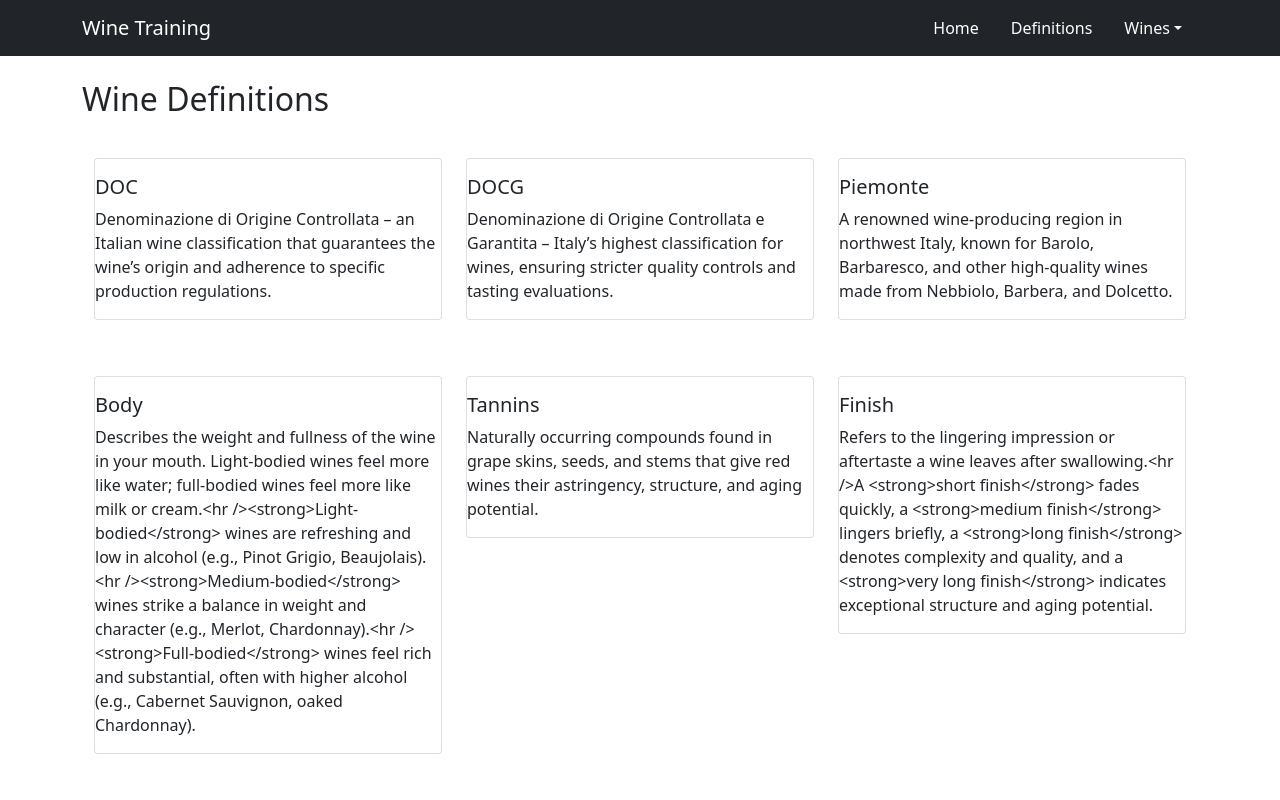
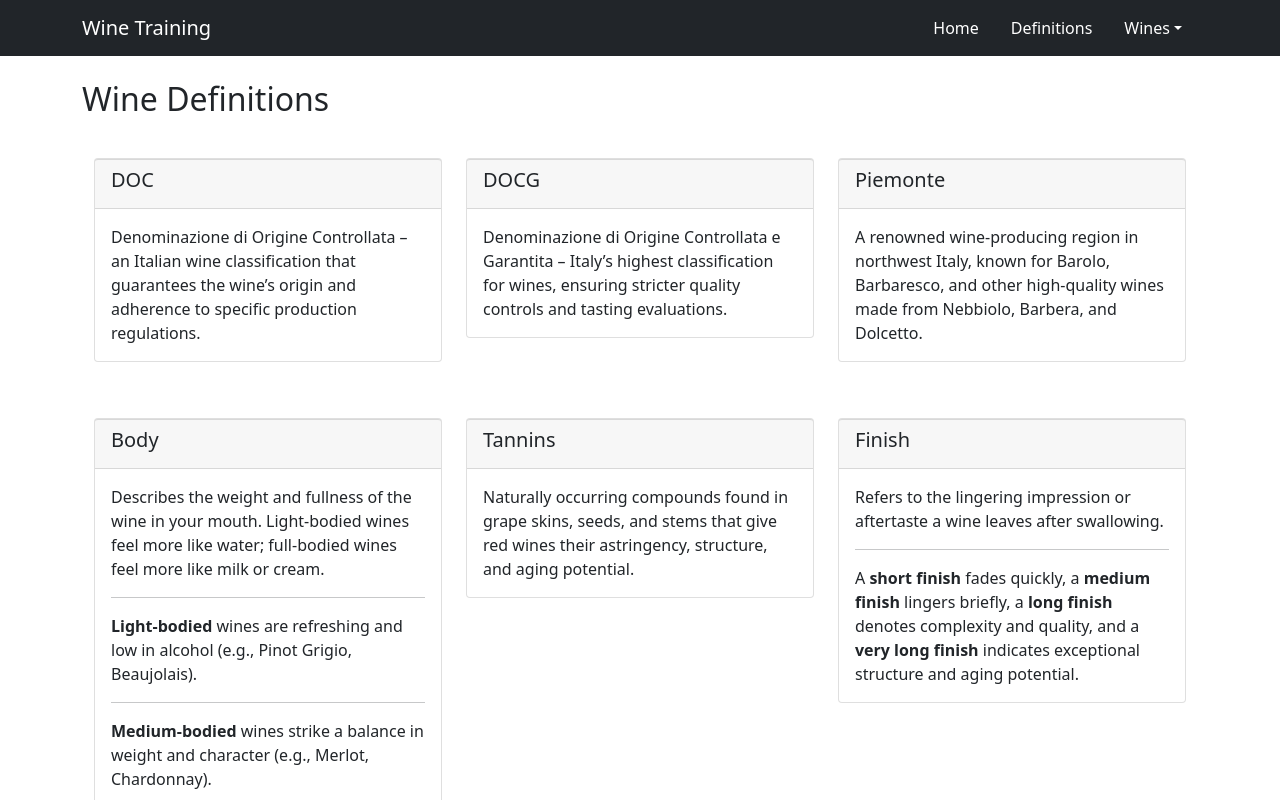
Before and after one commit to stellaburlingame/wine-guide, a React (Create React App) app: page /#/definitions in a window 1280 px wide. Shown: the top 800 px of the page. Built offline with nearby package versions, Linux system fonts and the light colour scheme.

Commit message:
Added a way to bold some of the description from the json file

```diff
--- a/src/pages/definitions/index.js
+++ b/src/pages/definitions/index.js
@@ -28,9 +28,11 @@ class DefinitionsPage extends React.Component {
             {this.state.definitions.map((def, index) => (
                 <Col key={index} sm={12} md={6} lg={4} className="mb-4">
                 <Card>
-                    <Card.Body>
-                    <Card.Title>{def.Name}</Card.Title>
-                    <Card.Text>{def.Definition}</Card.Text>
+                    <Card.Header>
+                        <Card.Title>{def.Name}</Card.Title>
+                    </Card.Header>
+                    <Card.Body className='p-3'>
+                        <Card.Text dangerouslySetInnerHTML={{ __html: def.Definition }} />
                     </Card.Body>
                 </Card>
                 </Col>
```
